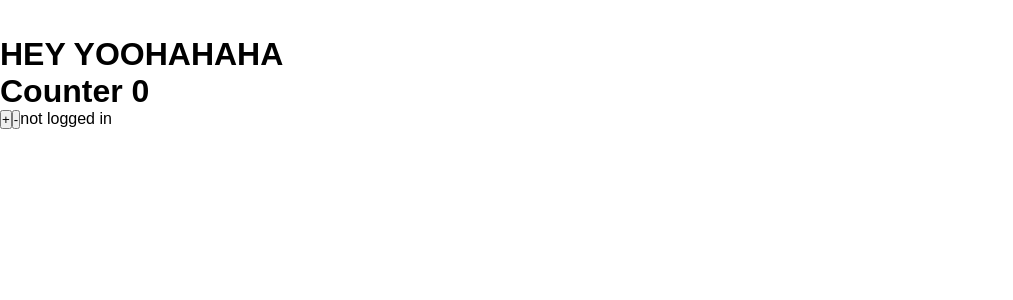
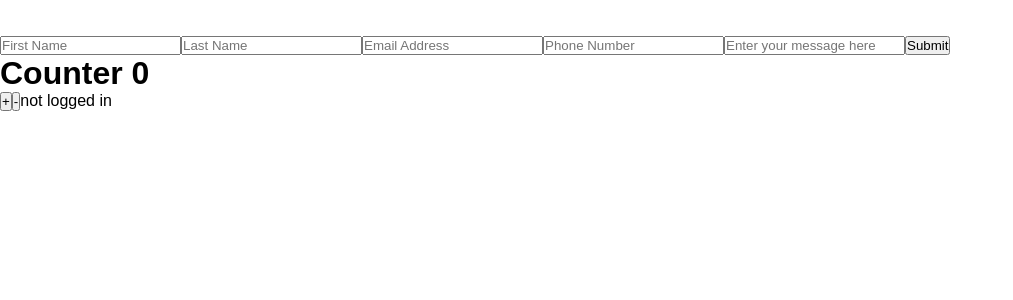
Before and after one commit to IanHancock36/ian-great-portfolio, a React (Create React App) app: page /contact in a window 1280 px wide. Shown: the top 300 px of the page, without its empty margins (0-1013 px from the left). Built offline with nearby package versions, Linux system fonts and the light colour scheme.

Commit message:
adding contact form

```diff
--- a/src/Components/Contact.js
+++ b/src/Components/Contact.js
@@ -3,7 +3,15 @@ import React from 'react'
 const Contact = () => {
     return (
         <div>
-            <h1>HEY YOOHAHAHA</h1>
+          <form>
+              <input type='text' placeholder='First Name'/>
+              <input type='text' placeholder='Last Name'/>
+              <input type='text' placeholder='Email Address'/>
+              <input type='text' placeholder='Phone Number'/>
+              <input type='text-area' placeholder='Enter your message here'/>
+              <button>Submit</button>
+
+          </form>
         </div>
     )
 }
--- a/src/actions/index.js
+++ b/src/actions/index.js
@@ -1,6 +1,7 @@
-export const increment = () => {
+export const increment = (nr) => {
     return{
-        type: 'INCREMENT'
+        type: 'INCREMENT',
+        payload: nr
 
     }
 }
```
